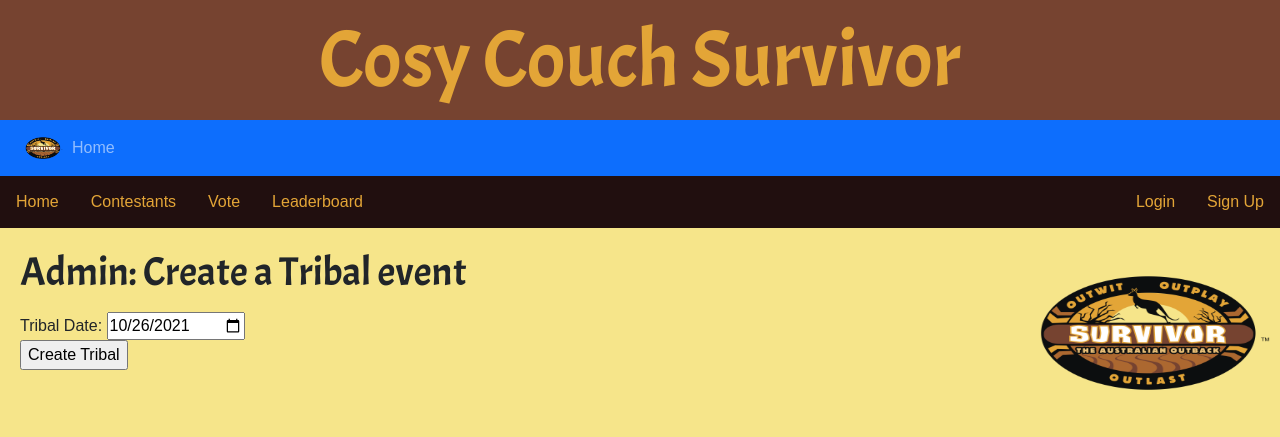
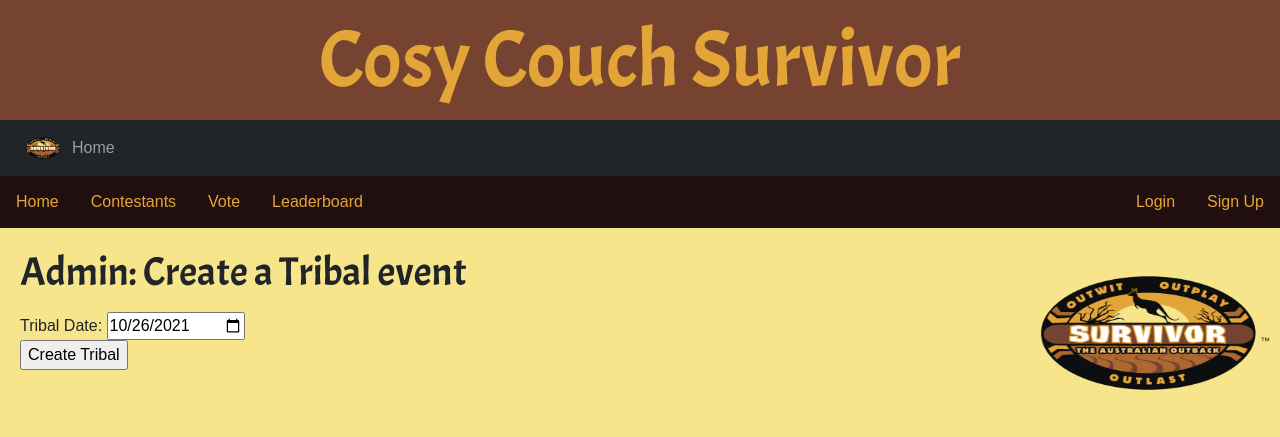
Before and after one commit to inshelligent/Survivor-Tipping, a Flask app: page /add_tribal in a window 1280 px wide. Shown: the top 437 px of the page. Run offline with Flask 2, Linux system fonts and the light colour scheme; some libraries are stand-ins or nearby versions.

Commit message:
Changed to dark bar

```diff
--- a/app/templates/base.html
+++ b/app/templates/base.html
@@ -17,7 +17,7 @@
                 Cosy Couch Survivor
             <!--troy touched this part lines 18-45-->
             </div>
-            <nav class="navbar navbar-expand-lg navbar-dark bg-primary p-2">
+            <nav class="navbar navbar-expand-lg navbar-dark bg-dark p-2">
                 <a class="navbar-brand" href="#"></a>
                     <img src="/app/static/logo.png" alt ="Survivor Logo" style="width:40px;" class="rounded-pill">
                 <button class="navbar-toggler" type="button" data-bs-toggle="collapse" data-bs-target="#navbarNav" aria-controls="navbarNav" aria-expanded="false" aria-label="Toggle navigation">
```
